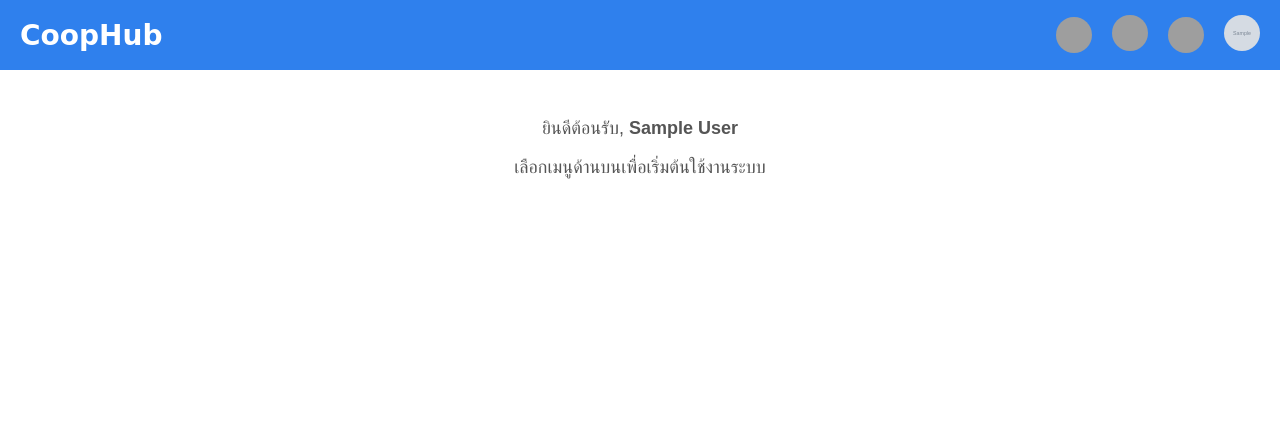
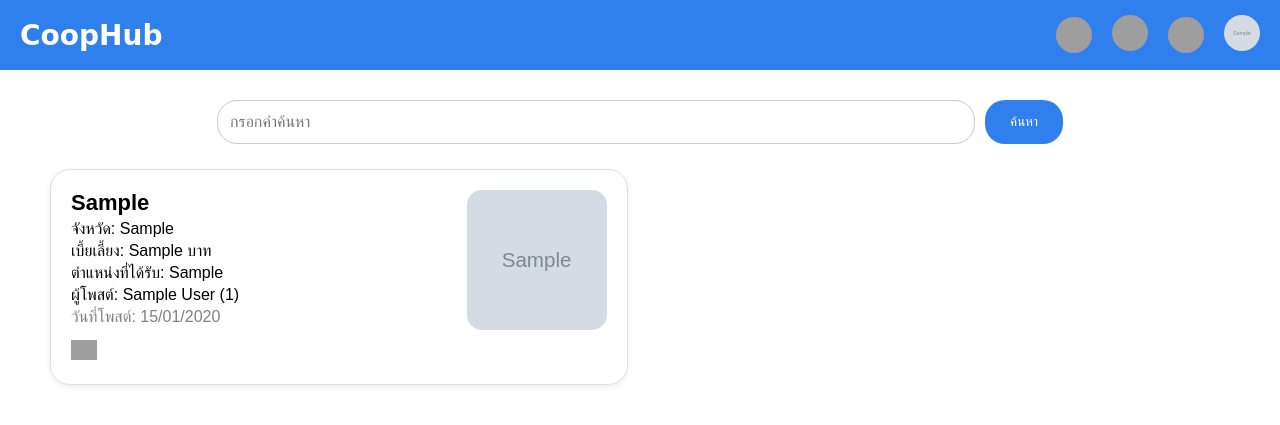
Before and after one commit to Philaiwans/coophub_test, a Django app: page /student/ in a window 1280 px wide. Shown: the top 425 px of the page. Run offline with Django 5.2, Linux system fonts and the light colour scheme; a user stored in the database is signed in; tables that the repository leaves empty hold one stand-in row (values such as "Sample post"); grey boxes marked "Sample" are stand-in pictures; some libraries are stand-ins or nearby versions; grey boxes are pictures that could not be loaded.

Commit message:
Add update for comment24/11/68

```diff
--- a/myapp/templates/student_home.html
+++ b/myapp/templates/student_home.html
@@ -5,7 +5,6 @@
     <meta name="viewport" content="width=device-width, initial-scale=1.0">
     <title>CoopHub - Student Home</title>
 
-    <!-- โหลดไอคอน Flaticon -->
     <link rel="stylesheet" href="https://cdn-uicons.flaticon.com/uicons-regular-rounded/css/uicons-regular-rounded.css">
 
     <style>
@@ -62,11 +61,7 @@
         }
 
         /* Dropdown */
-        .profile-container {
-            position: relative;
-            display: inline-block;
-        }
-
+        .profile-container { position: relative; display: inline-block; }
         .dropdown-menu {
             position: absolute;
             top: 50px;
@@ -88,22 +83,8 @@
             color: black;
             border-bottom: 1px solid #e5e5e5;
         }
-
-        .dropdown-menu a:last-child {
-            border-bottom: none;
-        }
-
-        .dropdown-menu a:hover {
-            background-color: #f2f2f2;
-        }
-
-        /* Content */
-        .content {
-            padding: 30px;
-            text-align: center;
-            font-size: 18px;
-            color: #555;
-        }
+        .dropdown-menu a:last-child { border-bottom: none; }
+        .dropdown-menu a:hover { background:#f2f2f2; }
     </style>
 </head>
 
@@ -111,38 +92,23 @@
 
     <!-- Navigation Bar -->
     <div class="navbar">
+        <div class="navbar-title" onclick="window.location.href='{% url 'student_home' %}'">CoopHub</div>
 
-        <!-- Logo -->
-        <div class="navbar-title" onclick="window.location.href='{% url 'student_home' %}'">
-            CoopHub
-        </div>
+        <div class="navbar-icons">
+            <img src="https://img.icons8.com/ios-filled/50/ffffff/appointment-reminders.png" title="การแจ้งเตือน">
 
-        <!-- Icons -->
-        <div class="navbar-icons">
-
-            <!-- ระฆังแจ้งเตือน -->
-            <img src="https://img.icons8.com/ios-filled/50/ffffff/appointment-reminders.png"
-                 title="การแจ้งเตือน">
-
-            <!-- ปุ่มเขียนโพสต์ (สำคัญมาก) -->
             <a href="{% url 'create_post' %}">
-                <img src="https://img.icons8.com/ios-filled/50/ffffff/edit.png"
-                     title="สร้างโพสต์ใหม่">
+                <img src="https://img.icons8.com/ios-filled/50/ffffff/edit.png" title="สร้างโพสต์ใหม่">
             </a>
 
-            <!-- ถังขยะ (ยังไม่ใช้) -->
-            <img src="https://img.icons8.com/ios-filled/50/ffffff/delete.png"
-                 title="ลบ">
+            <img src="https://img.icons8.com/ios-filled/50/ffffff/delete.png" title="ลบ">
 
-            <!-- Dropdown โปรไฟล์ -->
+            <!-- Profile dropdown -->
             <div class="profile-container">
-
                 {% if user_obj.profile_image %}
                     <img class="profile-img" src="{{ user_obj.profile_image.url }}" id="profileBtn">
                 {% else %}
-                    <div class="profile-icon" id="profileBtn">
-                        <i class="fi fi-rr-user"></i>
-                    </div>
+                    <div class="profile-icon" id="profileBtn"><i class="fi fi-rr-user"></i></div>
                 {% endif %}
 
                 <div class="dropdown-menu" id="dropdownMenu">
@@ -157,21 +123,80 @@
         </div>
     </div>
 
-    <!-- Main Content -->
-    <div class="content">
-        <p>ยินดีต้อนรับ, <b>{{ user_obj.first_name }} {{ user_obj.last_name }}</b></p>
-        <p>เลือกเมนูด้านบนเพื่อเริ่มต้นใช้งานระบบ</p>
+
+    <!-- MAIN FEED -->
+    <div style="padding: 30px;">
+
+        <!-- Search bar -->
+        <div style="display:flex; justify-content:center; margin-bottom:25px;">
+            <input type="text" placeholder="กรอกคำค้นหา"
+                style="width:60%; padding:12px; border-radius:20px; border:1px solid #ccc; font-size:16px;">
+            <button style="padding:12px 25px; background:#2f80ed; color:white;
+                border:none; border-radius:20px; margin-left:10px;">ค้นหา</button>
+        </div>
+
+        <!-- Feed grid -->
+        <div style="
+            display:grid;
+            grid-template-columns: repeat(2, 1fr);
+            gap:25px;
+            padding:0 20px;">
+
+
+            {% for p in posts %}
+            <div style="
+                background:white;
+                border:1px solid #e0e0e0;
+                border-radius:20px;
+                padding:20px;
+                display:flex;
+                gap:20px;
+                box-shadow:0 2px 6px rgba(0,0,0,0.08);
+            ">
+
+                <!-- Info -->
+                <div style="flex:1;">
+                    <h3 style="margin:0; font-size:22px; font-weight:bold;">{{ p.company }}</h3>
+
+                    <p style="margin:4px 0;">จังหวัด: {{ p.province }}</p>
+                    <p style="margin:4px 0;">เบี้ยเลี้ยง: {{ p.salary }} บาท</p>
+                    <p style="margin:4px 0;">ตำแหน่งที่ได้รับ: {{ p.position }}</p>
+
+                    <p style="margin:4px 0;">
+                        ผู้โพสต์: {{ p.owner.first_name }} {{ p.owner.last_name }} ({{ p.owner.student_id }})
+                    </p>
+
+                    <p style="margin:4px 0; color:gray;">
+                        วันที่โพสต์: {{ p.created_at|date:"d/m/Y" }}
+                    </p>
+
+                    <a href="{% url 'post_detail' p.id %}"
+                       style="display:inline-block; margin-top:10px;">
+                        <img src="https://img.icons8.com/ios-filled/50/000000/bookmark-ribbon.png" width="26">
+                    </a>
+                </div>
+
+                <!-- Image -->
+                {% if p.image %}
+                <img src="{{ p.image.url }}"
+                     style="width:140px; height:140px; object-fit:cover; border-radius:15px;">
+                {% endif %}
+            </div>
+            {% empty %}
+            <p style="grid-column:1/3; text-align:center; color:#888;">ยังไม่มีโพสต์ที่อนุมัติ</p>
+            {% endfor %}
+
+        </div>
     </div>
+
 
     <!-- Script Dropdown -->
     <script>
         const profileBtn = document.getElementById("profileBtn");
         const dropdownMenu = document.getElementById("dropdownMenu");
 
-        profileBtn.onclick = () => {
-            dropdownMenu.style.display =
-                dropdownMenu.style.display === "block" ? "none" : "block";
-        };
+        profileBtn.onclick = () => dropdownMenu.style.display =
+            dropdownMenu.style.display === "block" ? "none" : "block";
 
         document.addEventListener("click", function(event) {
             if (!profileBtn.contains(event.target) &&
--- a/myapp/views.py
+++ b/myapp/views.py
@@ -36,9 +36,9 @@ def register(request):
             messages.error(request, 'รหัสผ่านไม่ตรงกัน')
             return redirect('register')
 
-        if role == 'student' and not re.match(r'.+@ubu\.ac\.th$', email, re.IGNORECASE):
-            messages.error(request, 'กรุณาใช้อีเมลมหาวิทยาลัย (@ubu.ac.th)')
-            return redirect('register')
+        #if role == 'student' and not re.match(r'.+@ubu\.ac\.th$', email, re.IGNORECASE):
+           # messages.error(request, 'กรุณาใช้อีเมลมหาวิทยาลัย (@ubu.ac.th)')
+            #return redirect('register')
 
         if CustomUser.objects.filter(username=username).exists():
             messages.error(request, 'ชื่อผู้ใช้นี้ถูกใช้แล้ว')
@@ -227,7 +227,19 @@ from .models import CoopPost, Comment, CustomUser
 
 @login_required
 def student_home(request):
-    return render(request, 'student_home.html', {"user_obj": request.user})
+    if request.user.role != 'student':
+        return redirect('login')
+
+    # ดึงโพสต์ที่ "อนุมัติแล้ว" และสาขาตรงกัน
+    posts = CoopPost.objects.filter(
+        status="approved"
+    ).order_by('-created_at')
+
+
+    return render(request, 'student_home.html', {
+        "user_obj": request.user,
+        "posts": posts,
+    })
 
 
 @login_required
```
Also changed, not shown: media/post_images/1673622208_Glassdoor_บรษททนาทำงานทสด_.jpg (added), media/post_images/images_1.jpeg (added), media/profile_images/IMG_67251.png (added), myapp/templates/admin_dashboard.html (line endings or trailing spaces), 1 other file.
